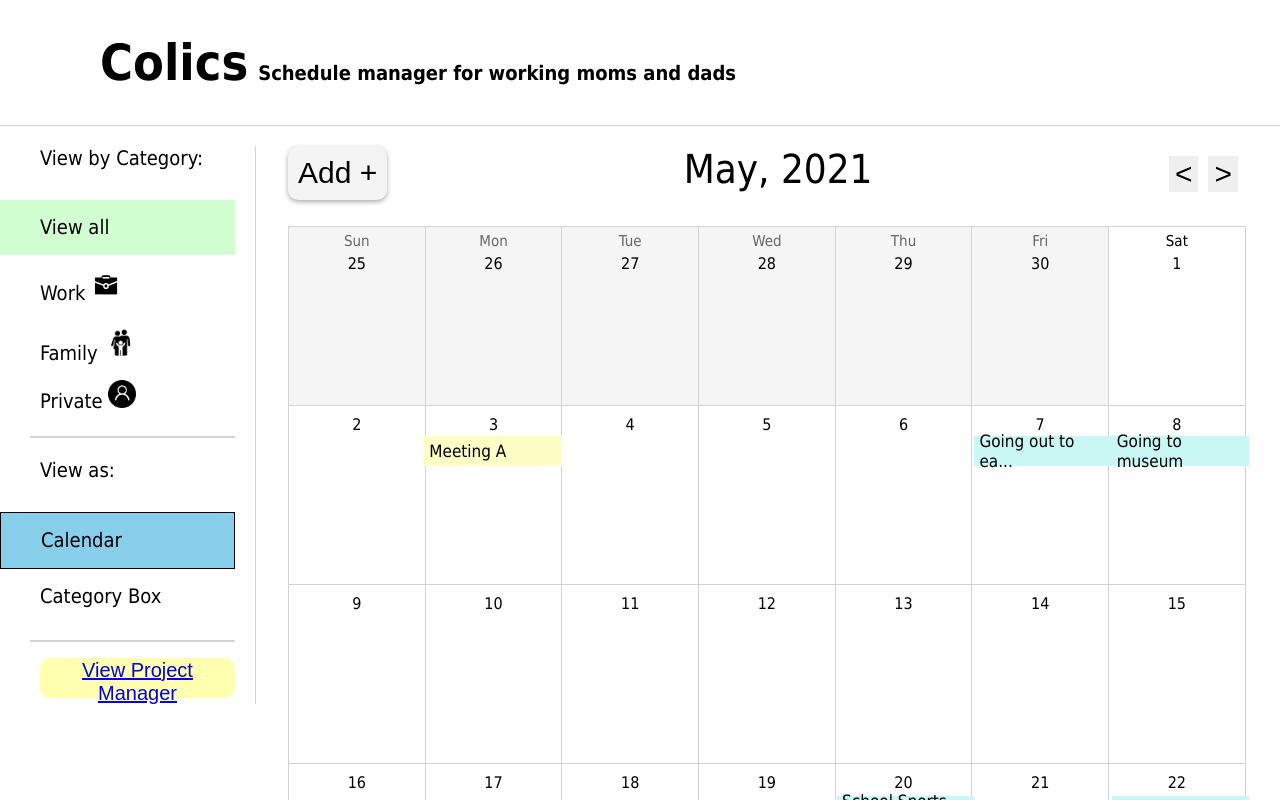
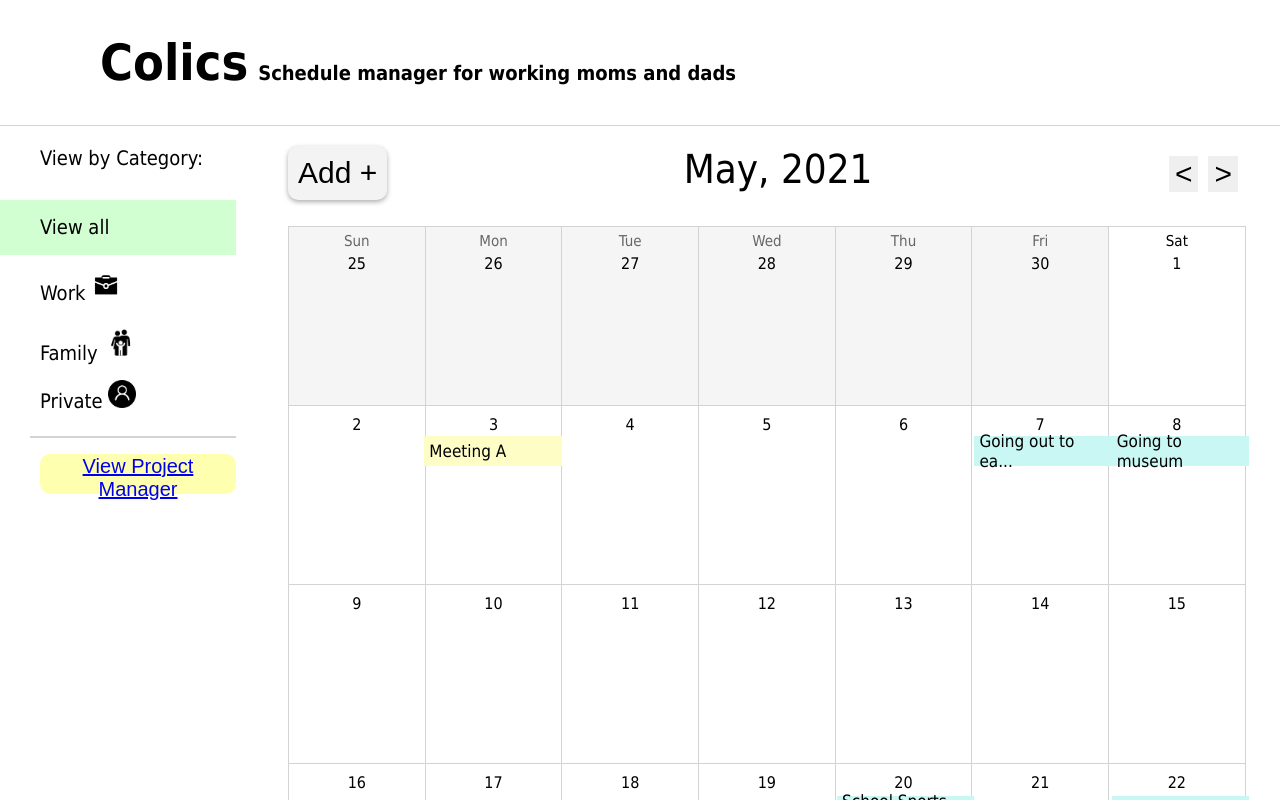
Before and after one commit to dbwk18/HCI-DesignProject, a React (Create React App) app: page /HCI-DesignProject/calendar in a window 1280 px wide. Shown: the top 800 px of the page. Built offline with nearby package versions, Linux system fonts and the light colour scheme.

Commit message:
components 정리, 링크 정리, category-box 삭제

```diff
--- a/src/Components/Calendar/Calendar.js
+++ b/src/Components/Calendar/Calendar.js
@@ -1,7 +1,7 @@
 import React, {useState, useEffect} from 'react';
 import './Calendar.css'
 import * as calendar_info from './calendar_infomation'
-import Schedule from './Schedule/Schedule.js'
+import Schedule from '../Schedule/Schedule.js'
 
 
 function Calendar(props){
--- a/src/Components/Menubar/Menubar.css
+++ b/src/Components/Menubar/Menubar.css
@@ -1,5 +1,4 @@
 .mainbox-sidemenu {
-  border-right: 1px solid lightgray;
   padding-right: 20px;
 }
 
--- a/src/Components/Menubar/Menubar.js
+++ b/src/Components/Menubar/Menubar.js
@@ -87,34 +87,6 @@ function Menubar(props){
         }
     }
 
-    const change_view = (evt) => {
-        console.log('change_view', props.view_as, evt.target.id)
-        if (evt.target.id === 'category-calendar' && props.view_as === 1) {
-            console.log('aklsjflkjfd;lsjflkjsdf')
-            history.push({
-                pathname: '/HCI-DesignProject/calendar',
-                props: {
-                    mode: [true, false, false, false],
-                    view_as: 0
-                }
-            })
-            console.log('hihihi')
-        }
-        else if (evt.target.id === 'category-categorybox' && props.view_as === 0) {
-            history.push('/HCI-DesignProject/categorybox')
-        }
-    }
-
-    const hover_on_event = (evt) => {
-        console.log('helllllo')
-        evt.target.style.border = '1px solid black'
-    }
-
-    const hover_down_event = (evt) => {
-        console.log('hello? out')
-
-        evt.target.style.border = 'none'
-    }
 
     console.log('menubar:', props.mode)
 
@@ -126,26 +98,6 @@ function Menubar(props){
             <div className = 'sidemenu-category' id = {'category-family-' + props.mode[2]} onClick = {evt => click_category(evt)}>Family <img src={img_family} width = "35" /></div>
             <div className = 'sidemenu-category' id = {'category-private-' + props.mode[3]} onClick = {evt => click_category(evt)}>Private <img src={img_private} width = "28"/></div>
             <p className = 'sidemenu-left-border'></p>
-            <p className = 'mainbox-sidemenu-left-text'>View as:</p>
-            <div
-              className = 'sidemenu-category'
-              id = 'category-calendar'
-              onClick = {evt => change_view(evt)}
-              onMouseOver = {evt => hover_on_event(evt)}
-              onMouseOut = {evt => hover_down_event(evt)}
-              style = {{border: (props.view_as === 0 ? '1px, solid black' : 'none'), backgroundColor: (props.view_as === 0 ? 'skyblue' : 'none')}}>
-                Calendar
-            </div>
-            <div
-              className = 'sidemenu-category'
-              id = 'category-categorybox'
-              onClick = {evt => change_view(evt)}
-              onMouseOver = {evt => hover_on_event(evt)}
-              onMouseOut = {evt => hover_down_event(evt)}
-              style = {{border: (props.view_as === 1 ? '1px, solid black' : 'none'), backgroundColor: (props.view_as === 1 ? 'skyblue' : 'none')}}>
-                Category Box
-            </div>
-            <p className = 'sidemenu-left-border'></p>
             <button id = 'category-project'>
                 <Link to='/Projects'>View Project Manager</Link>
             </button>
--- a/src/Components/Calendar/Schedule/Schedule.js
+++ b/src/Components/Schedule/Schedule.js
@@ -1,8 +1,8 @@
 import React, {useState, useEffect} from 'react';
-import * as calendar_info from '../calendar_infomation.js'
+import * as calendar_info from '../Calendar/calendar_infomation.js'
 import './Schedule.css'
-import Feedback from '../Feedback/Feedback.js'
-import Message from '../../Message/Message'
+import Feedback from '../Feedback/Feedback'
+import Message from '../Message/Message'
 
 function Schedule(props) {
     // props.data: 일정의 모든 정보를 담은 오브젝트
--- a/src/Routes.js
+++ b/src/Routes.js
@@ -5,8 +5,6 @@ import {
   Switch,
 } from 'react-router-dom';
 import Mainpage_calendar from './Pages/Mainpage/Mainpage_calendar'
-import Mainpage_categorybox from './Pages/Mainpage/Mainpage_categorybox'
-import Mainpage_task3 from './Pages/Mainpage/Mainpage_task3'
 import Projectpage from './Pages/Projectpage/Projectpage'
 import Subtaskpage from './Pages/Projectpage/Subtaskpage'
 import Donetaskpage from './Pages/Projectpage/Donetaskpage'
@@ -19,8 +17,6 @@ class Routes extends React.Component {
                 <Switch>
                     <Route exact path="/HCI-DesignProject" component={Mainpage_calendar}/>
                     <Route exact path="/HCI-DesignProject/calendar" component={Mainpage_calendar}/>
-                    <Route exact path="/HCI-DesignProject/categorybox" component={Mainpage_categorybox}/>
-                    {/* <Route exact path="/mainpage3" component={Mainpage_task3}/> */}
                     <Route path="/Projects" component={Projectpage} />
                     <Route path="/Subtasks" component={Subtaskpage} />
                     <Route path="/Donetasks" component={Donetaskpage} />
```
Also changed, not shown: src/Components/Feedback/Feedback.js (renamed from src/Components/Calendar/Feedback/Feedback.js, +4 -4 lines), src/Components/Feedback/Feedback.css (renamed from src/Components/Calendar/Feedback/Feedback.css), src/Components/Schedule/Schedule.css (renamed from src/Components/Calendar/Schedule/Schedule.css).
